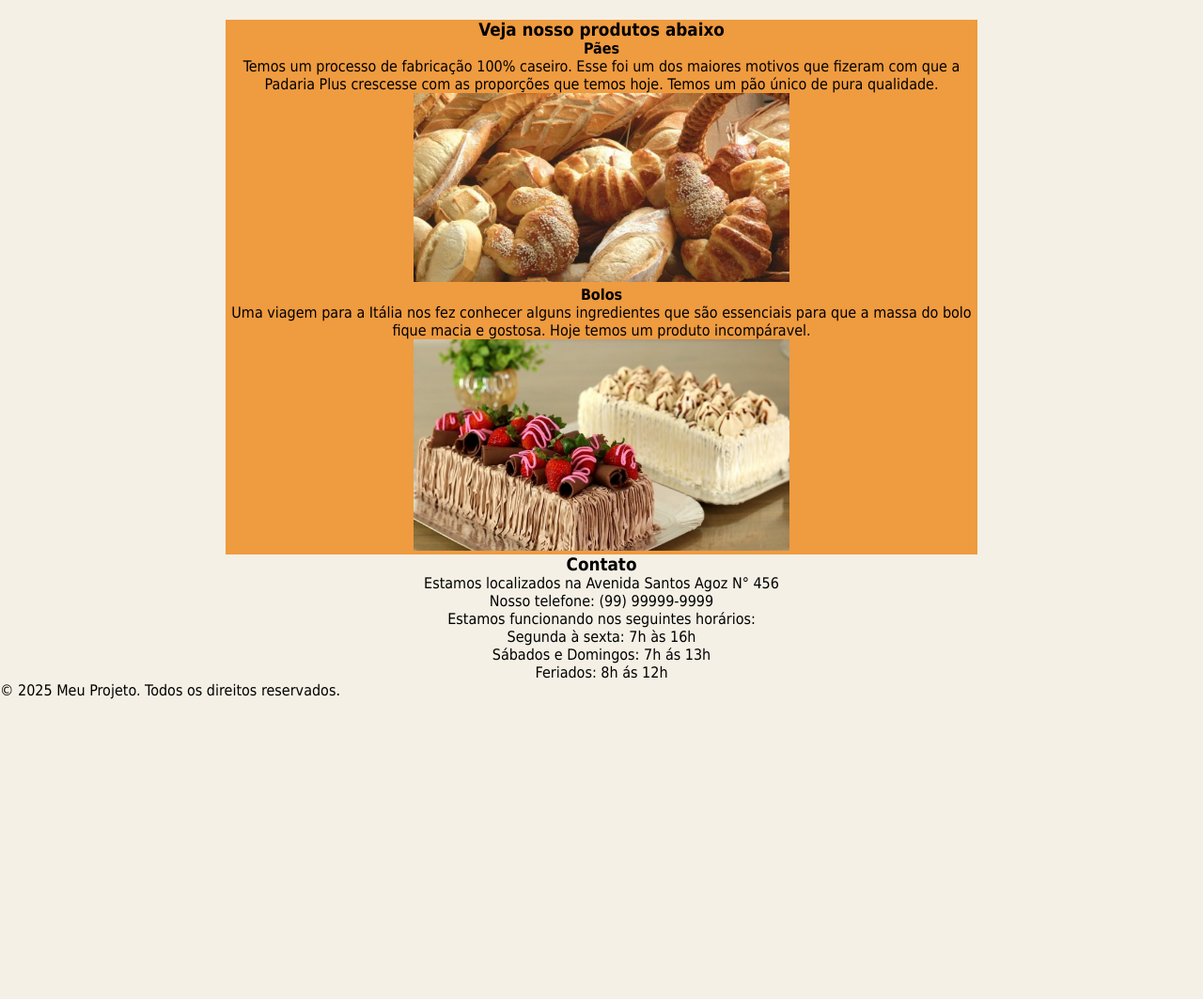
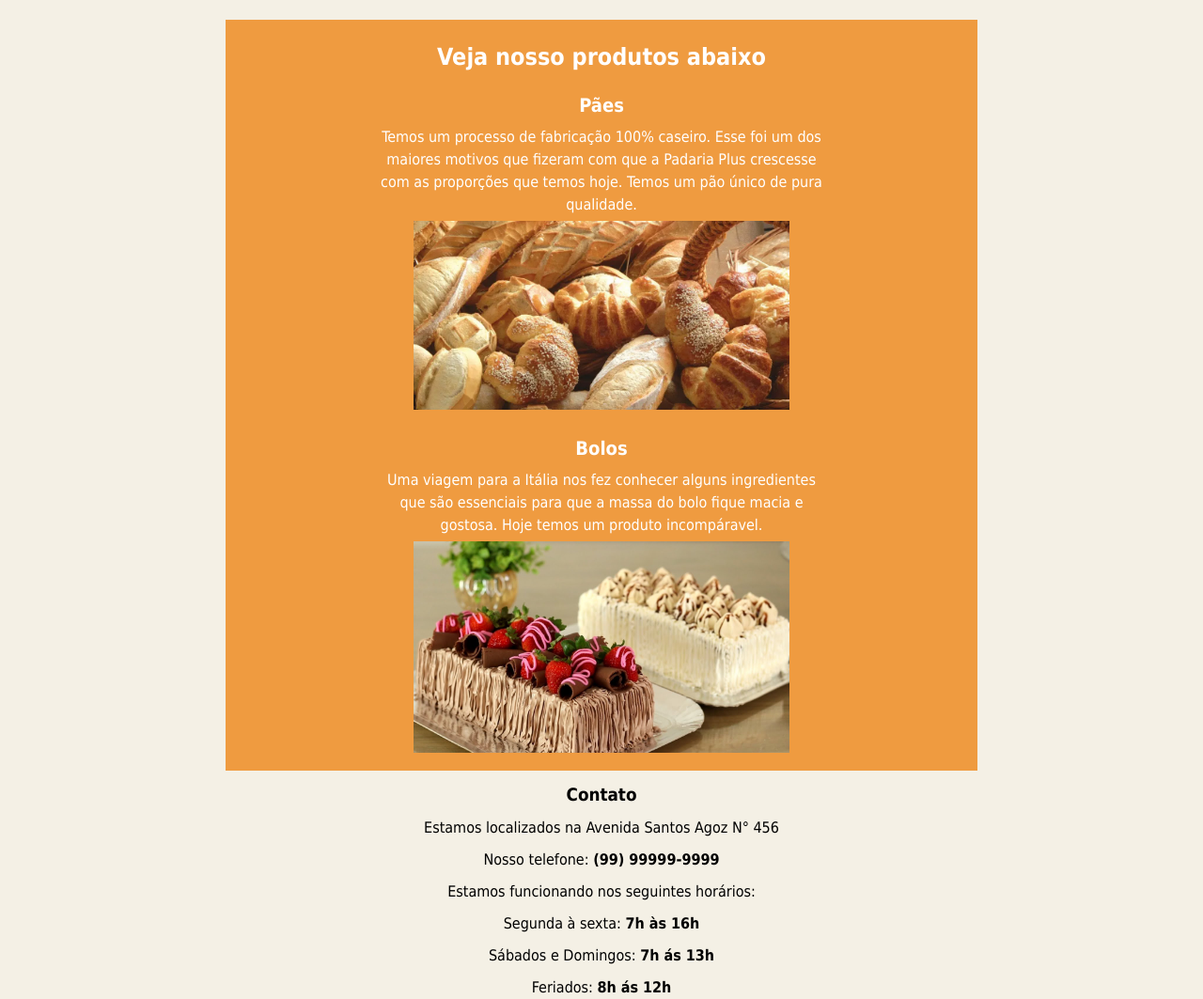
Before and after one commit to brunnosoaress/projeto-padaria-plus, a plain HTML site: page index.html in a window 1280 px wide. Shown: the part 863-1926 px from the top of the page at 94% size. Before the commit the page ends 1607 px from the top, so only its background shows below. Drawn offline with Linux system fonts and the light colour scheme.

Commit message:
Atualizando o projeto

```diff
--- a/index.html
+++ b/index.html
@@ -11,9 +11,9 @@
         <img src="imagens/logo.png" alt="Logo da padaria Plus">
         <nav>
             <ul>
-                <li><a href="">Sobre</a></li>
-                <li><a href="">Produtos</a></li>
-                <li><a href="">Contato</a></li>
+                <li><a href="#sobre">Sobre</a></li>
+                <li><a href="#produtos">Produtos</a></li>
+                <li><a href="#contato">Contato</a></li>
             </ul>
         </nav>
     </header>
@@ -25,10 +25,10 @@
             <img src="imagens/produtos-padaria.jpg" alt="Produtos da padaria">
         </section>
 
-        <section id="produtos">
+        <section class="espacamento-produtos" id="produtos">
             <h3>Veja nosso produtos abaixo</h3>
             <article>
-                <h4>Pães</h4>
+                <h4 class="espacamento-produtos">Pães</h4>
                 <p>
                     Temos um processo de fabricação 100% caseiro. Esse foi um dos
                     maiores motivos que fizeram com que a Padaria Plus crescesse
@@ -39,7 +39,7 @@
             </article>
 
             <article>
-                <h4>Bolos</h4>
+                <h4 class="espacamento-produtos">Bolos</h4>
                 <p>
                     Uma viagem para a Itália nos fez conhecer alguns ingredientes
                     que são essenciais para que a massa do bolo fique macia e gostosa.
@@ -49,19 +49,15 @@
             </article>
         </section>
 
-        <aside class="alinhamento">
-            <h3>Contato</h3>
-            <p>Estamos localizados na Avenida Santos Agoz N° 456</p>
-            <p>Nosso telefone: <span>(99) 99999-9999</span></p>
-            <p>Estamos funcionando nos seguintes horários:</p>
-            <p>Segunda à sexta: <span>7h às 16h</span></p>
-            <p>Sábados e Domingos: 7h ás 13h</p>
-            <p>Feriados: 8h ás 12h</p>
+        <aside id="contato" class="alinhamento">
+            <h3 class="espacamento-contato">Contato</h3>
+            <p class="espacamento-contato">Estamos localizados na Avenida Santos Agoz N° 456</p>
+            <p class="espacamento-contato">Nosso telefone: <span>(99) 99999-9999</span></p>
+            <p class="espacamento-contato">Estamos funcionando nos seguintes horários:</p>
+            <p class="espacamento-contato">Segunda à sexta: <span>7h às 16h</span></p>
+            <p class="espacamento-contato">Sábados e Domingos: <span>7h ás 13h</span></p>
+            <p class="espacamento-contato">Feriados: <span>8h ás 12h</span></p>
         </aside>
     </main>
-
-    <footer>
-        <p>&copy; 2025 Meu Projeto. Todos os direitos reservados.</p>
-    </footer>
 </body>
 </html>
--- a/style.css
+++ b/style.css
@@ -50,8 +50,42 @@ body {
 
 #produtos {
     background-color: #ef9b40;
+    color: #ffffff;
+    padding-bottom: 15px;
+}
+
+#produtos h3 {
+    font-size: 25px;
+}
+
+#produtos h4 {
+    font-size: 20px;
+}
+
+#produtos p {
+    width: 480px;
+    margin: 0 auto;
+    padding-top: 10px;
+    padding-bottom: 5px;
+    line-height: 24px;
 }
 
 #produtos img {
     width: 400px;
 }
+
+.espacamento-produtos {
+    padding-top: 25px;
+}
+
+#contato {
+    margin-bottom: 30px;
+}
+
+.espacamento-contato {
+    margin-top: 15px;
+}
+
+#contato span {
+    font-weight: bold;
+}
```
